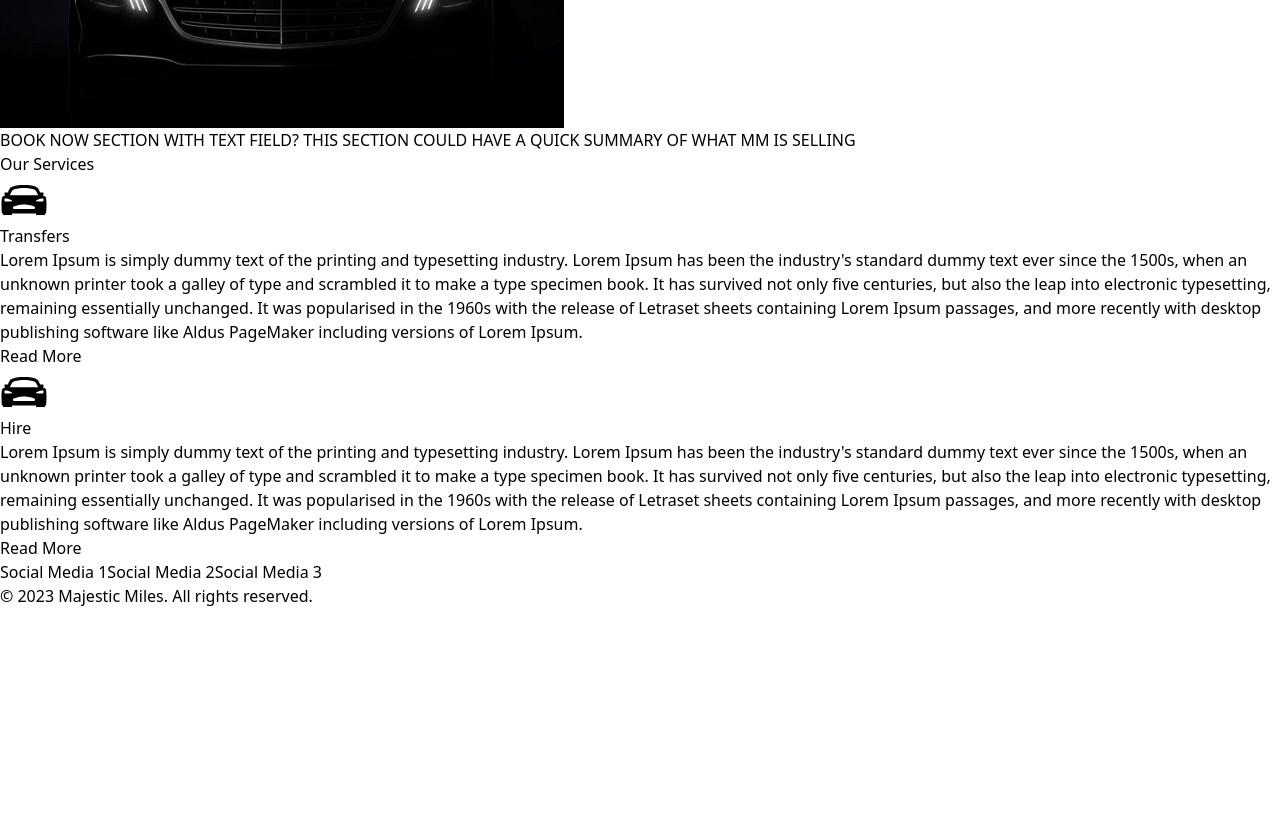
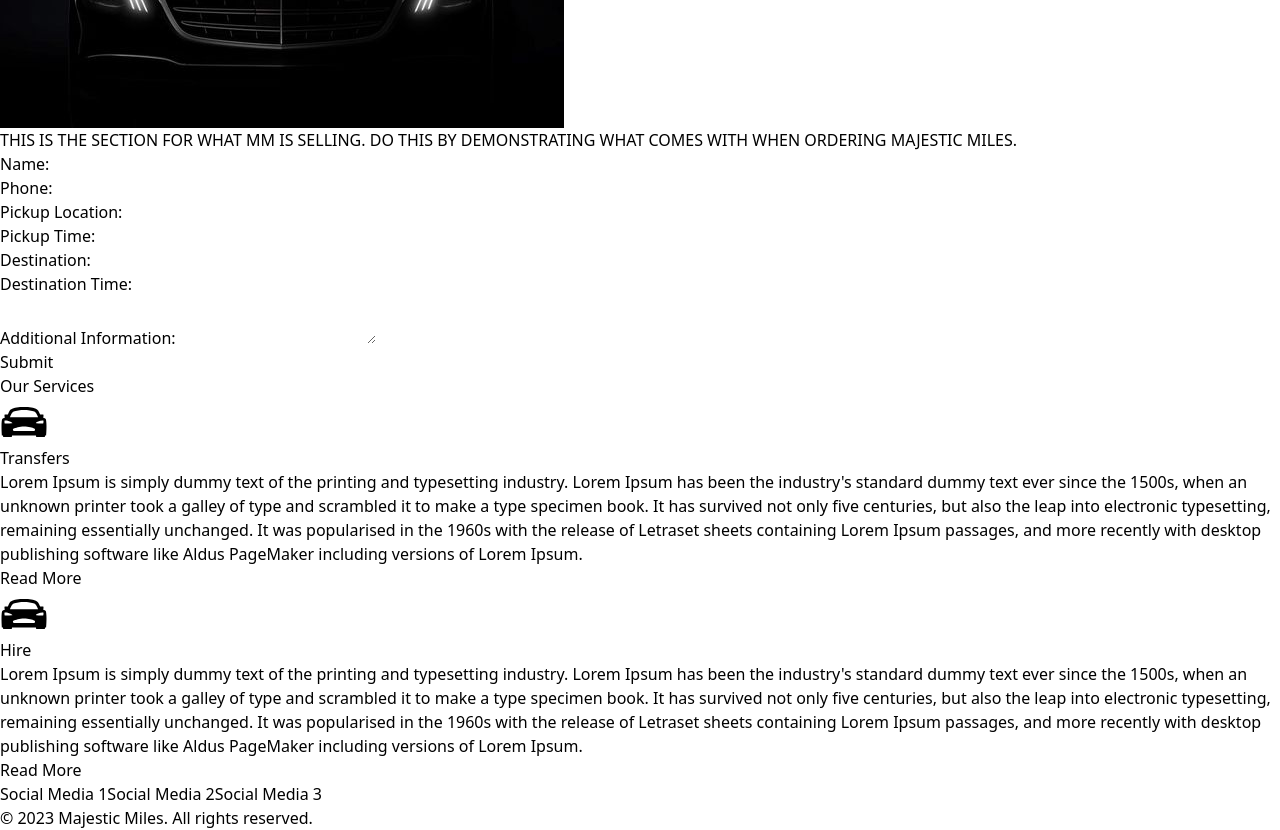
Before and after one commit to RubenFreireAndrade/majestic-miles-vite, a React (Vite) app: page / in a window 1280 px wide. Shown: the part 1140-1970 px from the top of the page. Before the commit the page ends 1748 px from the top, so only its background shows below. Built offline with nearby package versions, Linux system fonts and the light colour scheme.

Commit message:
Created endpoint to handle quotations. Check decription.
Added: POST api to send incoming data to email.
Added: CustomerForm to its own component to keep code clean.
Added: environment variables.
Removed: Unwanted code.

```diff
--- a/package.json
+++ b/package.json
@@ -12,7 +12,10 @@
         "format": "prettier --write ."
     },
     "dependencies": {
+        "body-parser": "^1.20.2",
+        "dotenv": "^16.3.1",
         "express": "^4.18.2",
+        "nodemailer": "^6.9.7",
         "react": "^18.2.0",
         "react-dom": "^18.2.0",
         "react-icons": "^4.12.0",
--- /dev/null
+++ b/src/components/layouts/CustomerForm.jsx
@@ -0,0 +1,110 @@
+import {useState} from 'react';
+
+export default function CustomerForm() {
+    const [formData, setFormData] = useState({
+        name: '',
+        phone: '',
+        pickup: '',
+        pickup_time: '',
+        destination: '',
+        destination_time: '',
+        additional_info: '',
+    });
+
+    const handleChange = e => {
+        setFormData({...formData, [e.target.name]: e.target.value});
+    };
+
+    const handleSubmit = async e => {
+        e.preventDefault();
+    };
+
+    return (
+        <>
+            <section className="text-center p-8">
+                <form onSubmit={handleSubmit} className="max-w-4xl mx-auto flex justify-between">
+                    <div className="w-full pr-4">
+                        <div className="mb-4">
+                            <label className="block text-sm font-medium text-gray-700">Name:</label>
+                            <input
+                                type="text"
+                                name="name"
+                                onChange={handleChange}
+                                className="mt-1 p-2 border border-black rounded-md w-full"
+                            />
+                        </div>
+
+                        <div className="mb-4">
+                            <label className="block text-sm font-medium text-gray-700">Phone:</label>
+                            <input
+                                type="tel"
+                                name="phone"
+                                onChange={handleChange}
+                                className="mt-1 p-2 border border-black rounded-md w-full"
+                            />
+                        </div>
+
+                        <div className="mb-4">
+                            <label className="block text-sm font-medium text-gray-700">Pickup Location:</label>
+                            <input
+                                type="text"
+                                name="pickup"
+                                onChange={handleChange}
+                                className="mt-1 p-2 border border-black rounded-md w-full"
+                            />
+                        </div>
+                    </div>
+
+                    <div className="w-full pl-4">
+                        <div className="mb-4">
+                            <label className="block text-sm font-medium text-gray-700">Pickup Time:</label>
+                            <input
+                                type="text"
+                                name="pickup_time"
+                                onChange={handleChange}
+                                className="mt-1 p-2 border border-black rounded-md w-full"
+                            />
+                        </div>
+
+                        <div className="mb-4">
+                            <label className="block text-sm font-medium text-gray-700">Destination:</label>
+                            <input
+                                type="text"
+                                name="destination"
+                                onChange={handleChange}
+                                className="mt-1 p-2 border border-black rounded-md w-full"
+                            />
+                        </div>
+
+                        <div className="mb-4">
+                            <label className="block text-sm font-medium text-gray-700">Destination Time:</label>
+                            <input
+                                type="text"
+                                name="destination_time"
+                                onChange={handleChange}
+                                className="mt-1 p-2 border border-black rounded-md w-full"
+                            />
+                        </div>
+                    </div>
+                </form>
+
+                <div className="text-center w-1/2 mx-auto mt-4">
+                    <label className="block text-sm font-medium text-gray-700">Additional Information:</label>
+                    <textarea
+                        name="additional_info"
+                        onChange={handleChange}
+                        className="mt-1 p-2 border border-black rounded-md w-full"></textarea>
+                </div>
+
+                <div className="text-center mt-4">
+                    <button
+                        type="submit"
+                        className="bg-blue-400 text-white p-2 rounded-md hover:bg-blue-600 focus:outline-none focus:shadow-outline-blue active:bg-blue-800"
+                        onClick={handleSubmit}>
+                        Submit
+                    </button>
+                </div>
+            </section>
+        </>
+    );
+}
--- a/src/components/layouts/NavBar.jsx
+++ b/src/components/layouts/NavBar.jsx
@@ -6,7 +6,7 @@ import {AiOutlineMail} from 'react-icons/ai';
 export default function NavBar() {
     return (
         <>
-            <div class="sticky top-0 p-4 flex flex-row justify-evenly items-center bg-blue-400 text-white">
+            <div class="sticky top-0 p-4 flex flex-row justify-evenly items-center bg-blue-400 text-white z-50">
                 <Link to={'/'} class="m-1 font-bold underline text-[2rem]">
                     Majestic Miles
                 </Link>
--- a/src/components/pages/Home.jsx
+++ b/src/components/pages/Home.jsx
@@ -6,6 +6,7 @@ import frontMerc from '../../assets/FrontMerc.jpg';
 import sideFrontMerc from '../../assets/sideFrontMerc.jpg';
 import frontMercBlack from '../../assets/FrontMercBlack.jpg';
 import frontMercBlackTrans from '../../assets/MercBlackCar2.png';
+import CustomerForm from '../layouts/CustomerForm';
 
 export default function Home() {
     const images = [frontMercBlackTrans, frontMercBlack];
@@ -14,9 +15,12 @@ export default function Home() {
         <>
             <Carousel images={images} />
 
-            <section class="text-center font-bold text-[2rem]">
-                BOOK NOW SECTION WITH TEXT FIELD? THIS SECTION COULD HAVE A QUICK SUMMARY OF WHAT MM IS SELLING
+            <section class="text-center">
+                THIS IS THE SECTION FOR WHAT MM IS SELLING. DO THIS BY DEMONSTRATING WHAT COMES WITH WHEN ORDERING
+                MAJESTIC MILES.
             </section>
+
+            <CustomerForm />
 
             <section class="text-center font-bold text-[2rem] border border-black p-4 bg-blue-400 text-white">
                 Our Services
```
Also changed, not shown: server.js (+46 -0 lines), src/components/layouts/Carousel.jsx (+0 -7 lines), vite.config.ts (+12 -0 lines), 2 other files (tests, documents, lock files or other folders).
